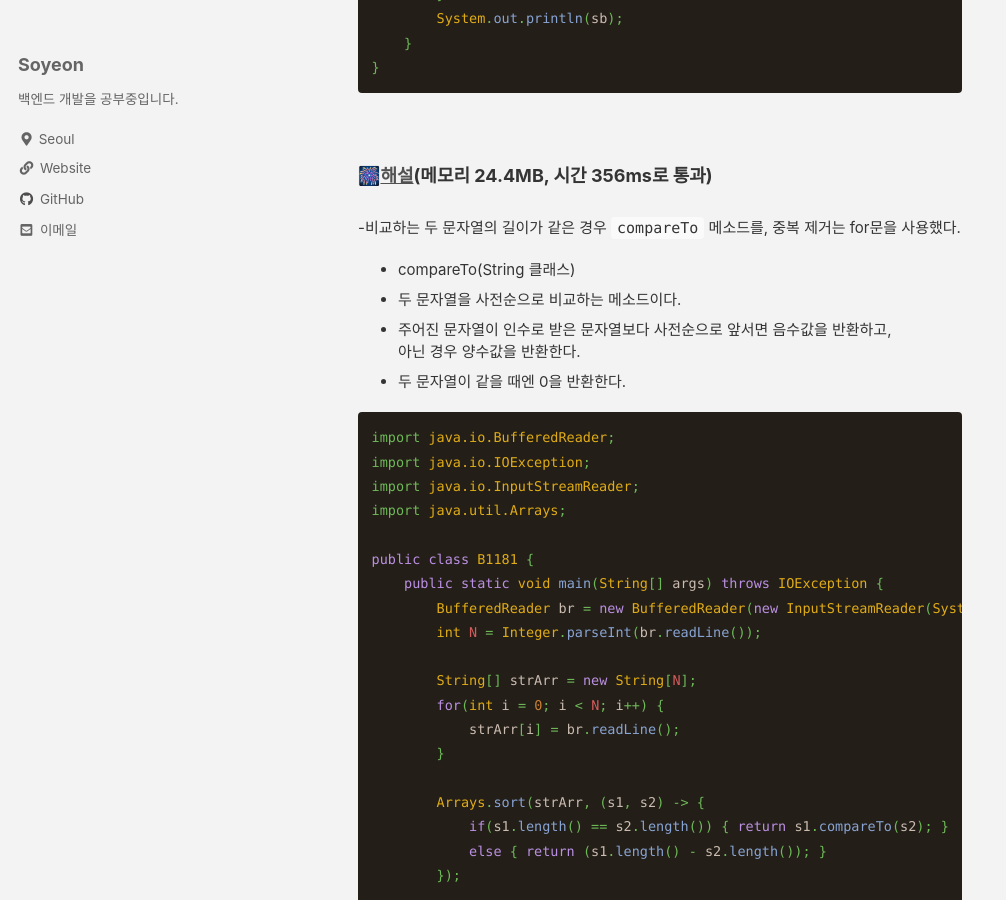
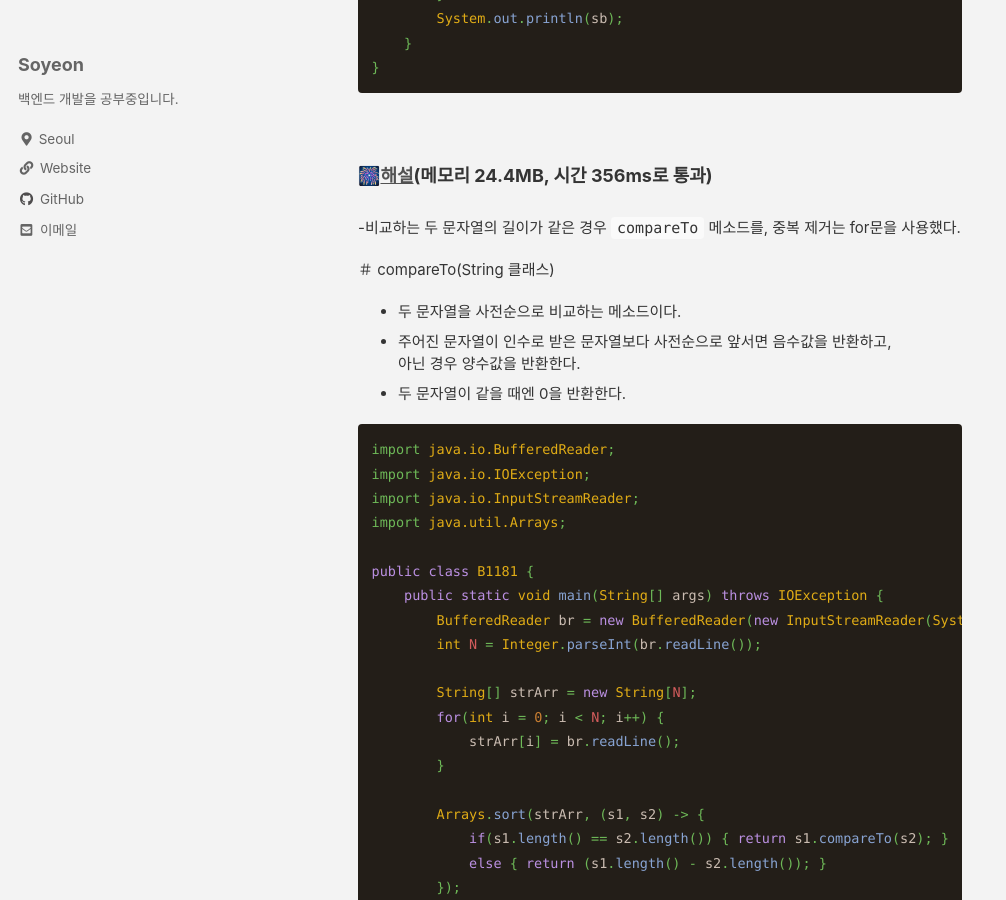
Before and after one commit to liv660/liv660.github.io, a Jekyll site: the page built from _posts/TIL/21.08.study/2021-08-27-210827.md, in a window 1280 px wide and 900 px high, scrolled down 1411 px. Shown: the whole window, without its empty margins (0-1006 px from the left). Built offline with Jekyll 4.4.1, drawn with Linux system fonts in a browser that asks for light colours; cached includes are drawn as plain includes.

Commit message:
Update 08.27 #1181 algorithm

```diff
--- a/_posts/TIL/21.08.study/2021-08-27-210827.md
+++ b/_posts/TIL/21.08.study/2021-08-27-210827.md
@@ -61,7 +61,7 @@ public class B1181 {
 ###### 🎆[해설]()(메모리 24.4MB, 시간 356ms로 통과)<br/>
 -비교하는 두 문자열의 길이가 같은 경우 `compareTo` 메소드를, 중복 제거는 for문을 사용했다.<br>
 
-* compareTo(String 클래스)<br>
+＃ compareTo(String 클래스)<br>
 - 두 문자열을 사전순으로 비교하는 메소드이다.<br>
 - 주어진 문자열이 인수로 받은 문자열보다 사전순으로 앞서면 음수값을 반환하고,<br> 아닌 경우 양수값을 반환한다.<br>
 - 두 문자열이 같을 때엔 0을 반환한다.<br>
```
